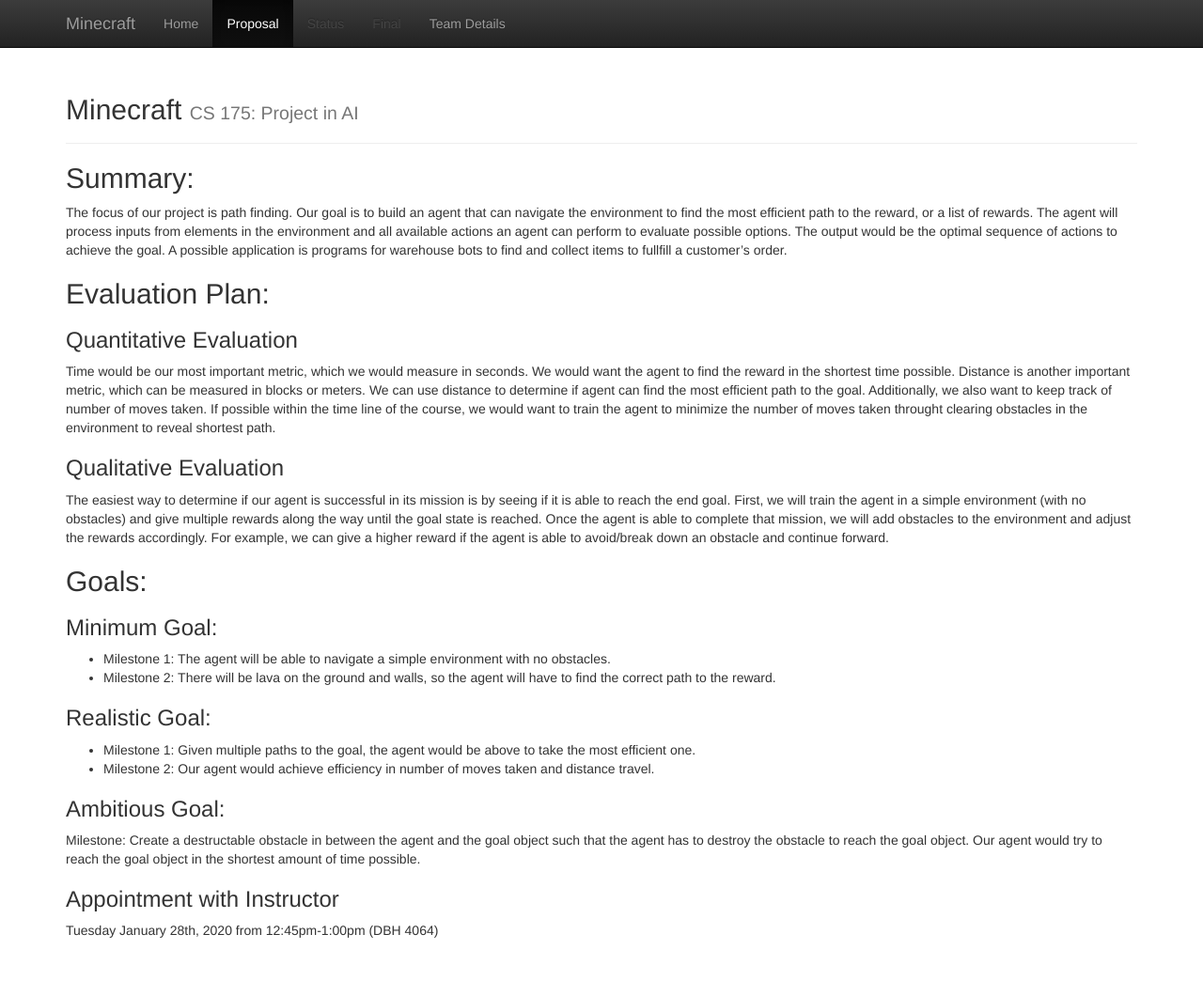
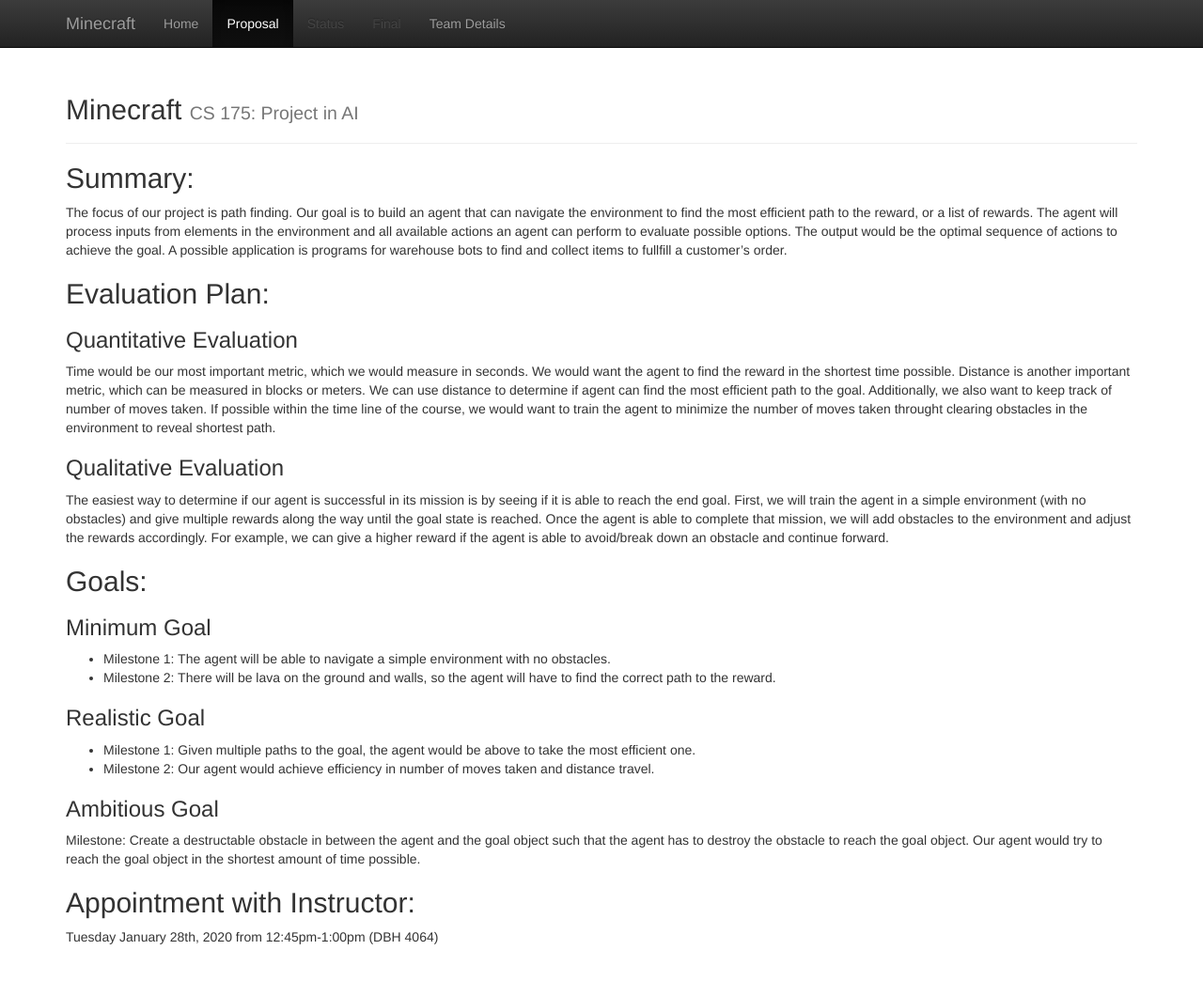
Before and after one commit to SGupta-9/cs175group5, a Jekyll site: the page built from docs/proposal.md, in a window 1280 px wide and 1077 px high. Shown: the top 1044 px of the window at 94% size. Built offline with Jekyll 4.4.1, drawn with Linux system fonts in a browser that asks for light colours.

```diff
--- a/docs/proposal.md
+++ b/docs/proposal.md
@@ -22,17 +22,17 @@ to reveal shortest path.
 The easiest way to determine if our agent is successful in its mission is by seeing if it is able to reach the end goal. First, we will train the agent in a simple environment (with no obstacles) and give multiple rewards along the way until the goal state is reached. Once the agent is able to complete that mission, we will add obstacles to the environment and adjust the rewards accordingly. For example, we can give a higher reward if the agent is able to avoid/break down an obstacle and continue forward.
 
 ## Goals:
-### Minimum Goal:
+### Minimum Goal
 - Milestone 1: The agent will be able to navigate a simple environment with no obstacles.
 - Milestone 2: There will be lava on the ground and walls, so the agent will have to find the correct
 path to the reward.
 
-### Realistic Goal:
+### Realistic Goal
 - Milestone 1: Given multiple paths to the goal, the agent would be above to take the most efficient one.
 - Milestone 2: Our agent would achieve efficiency in number of moves taken and distance travel.
 
-### Ambitious Goal:
+### Ambitious Goal
 Milestone: Create a destructable obstacle in between the agent and the goal object such that the agent has to destroy the obstacle to reach the goal object. Our agent would try to reach the goal object in the shortest amount of time possible.
 
-### Appointment with Instructor
+## Appointment with Instructor:
 Tuesday January 28th, 2020 from 12:45pm-1:00pm (DBH 4064)
```
